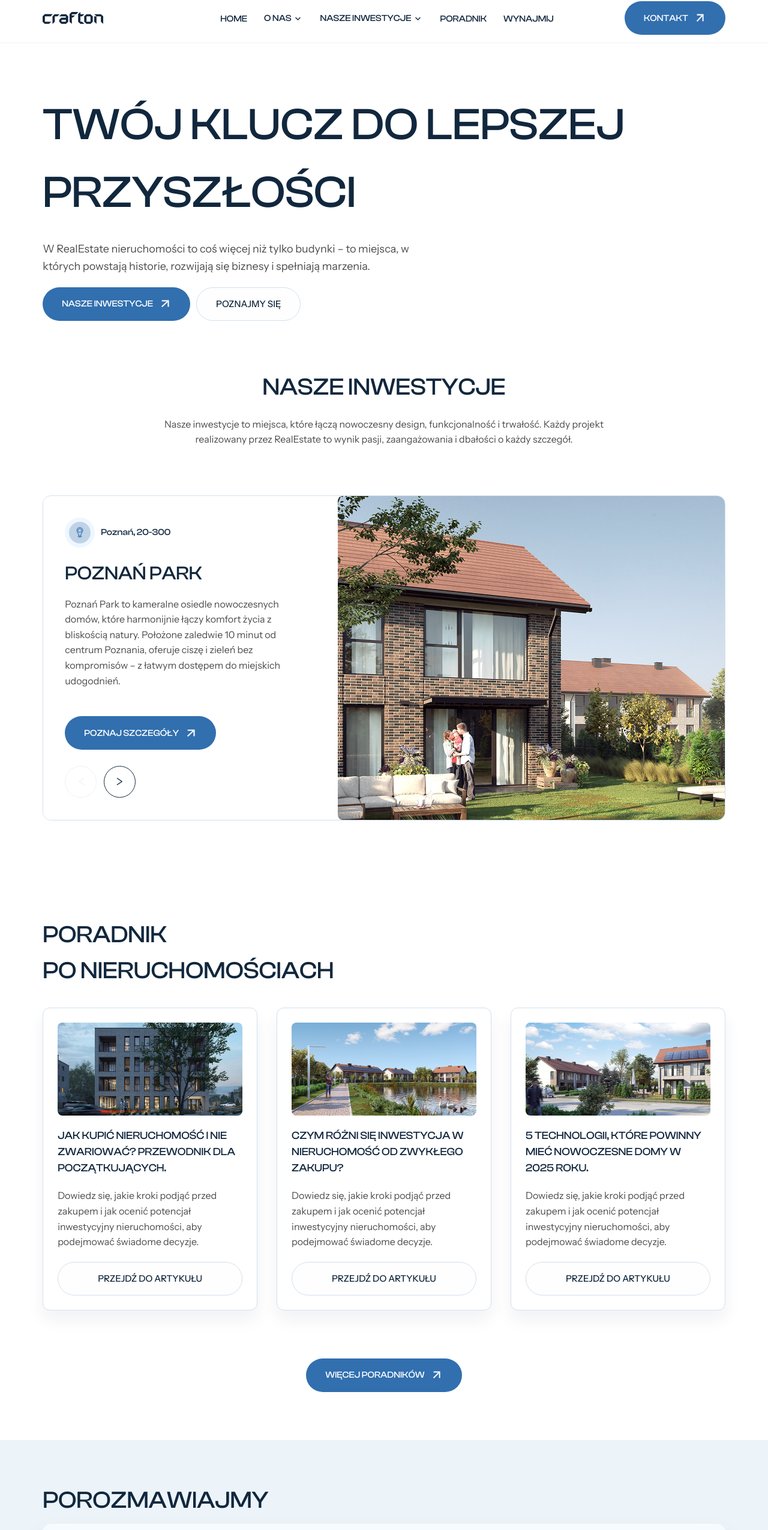
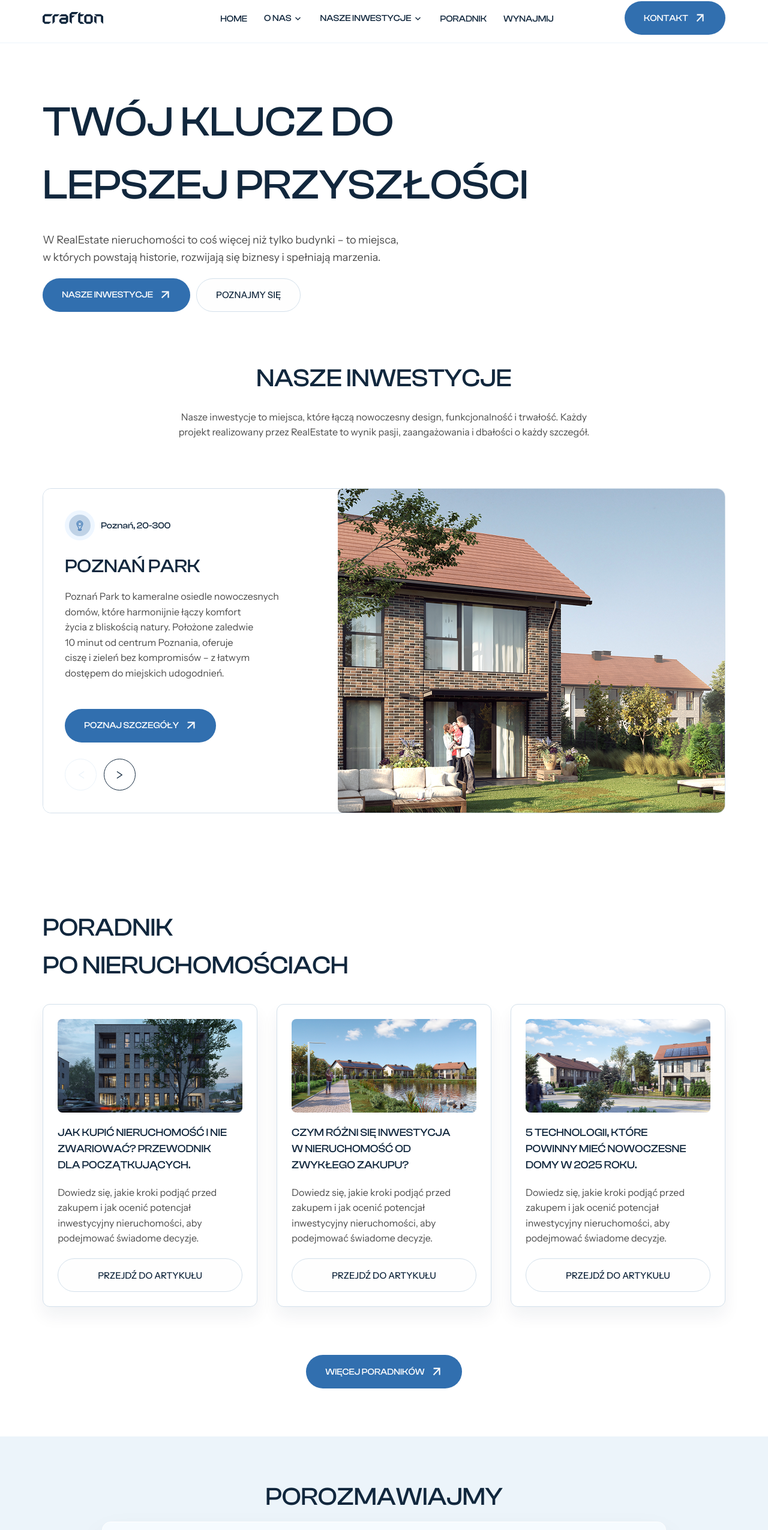
Before and after one commit to AntoniZalewski/crafton-task, a Next.js app: page / in a window 1280 px wide. Shown: the part 11-2562 px from the top of the page at 60% size. Built offline with nearby package versions, Linux system fonts and the light colour scheme.

Commit message:
Improve mobile text balance and section centering

```diff
--- a/src/app/globals.css
+++ b/src/app/globals.css
@@ -271,4 +271,14 @@ h1, h2, h3, h4, h5, h6,
     padding-top: clamp(56px, 12vw, var(--section-pad-y));
     padding-bottom: clamp(56px, 12vw, var(--section-pad-y));
   }
+
+  .text-balance{
+    text-wrap: balance;
+  }
+
+  @supports not (text-wrap: balance){
+    .text-balance{
+      text-wrap: pretty;
+    }
+  }
 }
--- a/src/components/sections/home/ContactSection.tsx
+++ b/src/components/sections/home/ContactSection.tsx
@@ -105,10 +105,10 @@ export default function ContactSection() {
       {/* Dodatkowa kotwica dla linków typu #poznajmy – zatrzymanie pod headerem */}
       <span id="poznajmy" className="block h-0 scroll-mt-[82px]" aria-hidden="true" />
 
-      <div className="mx-container w-full">
+      <div className="mx-container flex w-full flex-col items-center">
         {/* Tytuł sekcji */}
-        <div className="pb-[20px]">
-          <h2 className="use-clash h1 text-[var(--color-dark)]">
+        <div className="pb-[20px] text-center">
+          <h2 className="use-clash h1 text-balance text-[var(--color-dark)]">
             POROZMAWIAJMY
           </h2>
         </div>
@@ -117,10 +117,10 @@ export default function ContactSection() {
         <form
           onSubmit={handleSubmit}
           noValidate
-          className="flex flex-col gap-[32px] rounded-panel border border-[var(--color-white)] bg-[#F6FBFF] px-[24px] py-[36px] shadow-[0_24px_48px_rgba(17,_39,_61,_0.08)] sm:gap-[42px] sm:px-[32px] sm:py-[46px]"
+          className="flex w-full max-w-[940px] flex-col gap-[32px] rounded-panel border border-[var(--color-white)] bg-[#F6FBFF] px-[24px] py-[36px] shadow-[0_24px_48px_rgba(17,_39,_61,_0.08)] sm:gap-[42px] sm:px-[32px] sm:py-[46px]"
         >
           <div>
-            <h3 className="use-clash h4 text-[var(--color-dark)]">
+            <h3 className="use-clash h4 text-balance text-[var(--color-dark)] text-center sm:text-left">
               Zostaw nam wiadomość
             </h3>
           </div>
--- a/src/components/sections/home/HeroSection.tsx
+++ b/src/components/sections/home/HeroSection.tsx
@@ -12,17 +12,17 @@ const HeroSection = () => {
   return (
     <section className="w-full bg-[var(--color-white)]">
       {/* container: max 1280, poziome 24→80, pionowe 80 */}
-      <div className="mx-container flex w-full flex-col py-section">
+      <div className="mx-container flex w-full flex-col items-center py-section text-center sm:items-start sm:text-left">
         {/* kolumna z precyzyjnymi odstępami: 24 / 20 */}
-        <div className="flex flex-col">
-          <h1 className="h1-hero max-w-[1038px] font-display font-medium uppercase tracking-[-0.02em] text-[var(--color-dark)]">
+        <div className="flex w-full flex-col items-center sm:items-start">
+          <h1 className="h1-hero text-balance max-w-[1038px] font-display font-medium uppercase tracking-[-0.02em] text-[var(--color-dark)]">
             TWÓJ KLUCZ DO LEPSZEJ PRZYSZŁOŚCI
           </h1>
 
           {/* 24px pod H1 */}
           <div className="h-[24px]" aria-hidden="true" />
 
-          <p className="body-xl max-w-[648px] tracking-[-0.02em] text-[var(--color-text)]">
+          <p className="body-xl text-balance max-w-[648px] tracking-[-0.02em] text-[var(--color-text)]">
             W RealEstate nieruchomości to coś więcej niż tylko budynki – to miejsca, w których powstają historie, rozwijają się
             biznesy i spełniają marzenia.
           </p>
@@ -31,7 +31,7 @@ const HeroSection = () => {
           <div className="h-[20px]" aria-hidden="true" />
 
           {/* przyciski: gap 10, wyrównane do lewej */}
-          <div className="flex flex-col gap-[10px] sm:flex-row sm:flex-wrap sm:items-center">
+          <div className="flex w-full flex-col items-center gap-[10px] sm:w-auto sm:flex-row sm:flex-wrap sm:items-center sm:justify-start">
             <Button
               as="link"
               href="#inwestycje"
--- a/src/components/sections/home/InvestmentSection.tsx
+++ b/src/components/sections/home/InvestmentSection.tsx
@@ -124,10 +124,10 @@ export default function InvestmentSection() {
       {/* Nagłówek + lead */}
       <div className="mx-container pb-[80px] text-center">
         <div className="mx-auto flex max-w-[1280px] flex-col gap-[20px]">
-          <h2 className="h1 uppercase text-[var(--color-dark)]">
+          <h2 className="h1 text-balance uppercase text-[var(--color-dark)]">
             NASZE INWESTYCJE
           </h2>
-          <p className="body-l font-sans mx-auto max-w-[750px] text-text-secondary">
+          <p className="body-l text-balance font-sans mx-auto max-w-[750px] text-text-secondary">
             Nasze inwestycje to miejsca, które łączą nowoczesny design,
             funkcjonalność i trwałość. Każdy projekt realizowany przez RealEstate
             to wynik pasji, zaangażowania i dbałości o każdy szczegół.
@@ -160,12 +160,12 @@ export default function InvestmentSection() {
               </div>
 
               {/* Tytuł inwestycji */}
-              <h3 className="h2 mt-[10px] uppercase text-[var(--color-dark)]">
+              <h3 className="h2 text-balance mt-[10px] uppercase text-[var(--color-dark)]">
                 {current.title}
               </h3>
 
               {/* Opis */}
-              <p className="body-l font-sans mt-[4px] max-w-[443px] text-text-secondary">
+              <p className="body-l text-balance font-sans mt-[4px] max-w-[443px] text-text-secondary">
                 {current.desc}
               </p>
 
--- a/src/components/sections/home/PropertyAdvisorySection.tsx
+++ b/src/components/sections/home/PropertyAdvisorySection.tsx
@@ -35,7 +35,7 @@ export default function PropertyAdvisorySection() {
         {/* Nagłówek sekcji — Clash Display Medium 42/120, uppercase */}
         <h2
           id="advisory-heading"
-          className="h1 uppercase text-[var(--color-dark)]"
+          className="h1 text-balance uppercase text-[var(--color-dark)] text-center lg:text-left"
         >
           <span className="block">PORADNIK</span>
           <span className="block">PO NIERUCHOMOŚCIACH</span>
@@ -64,13 +64,13 @@ export default function PropertyAdvisorySection() {
               {/* Tytuł kafelka — Clash Display Medium 18/160, uppercase */}
               <h3
                 id={`article-${article.id}-title`}
-                className="h4 uppercase text-[var(--color-dark)]"
+                className="h4 text-balance uppercase text-[var(--color-dark)] text-center lg:text-left"
               >
                 {article.title}
               </h3>
 
               {/* Lead — Instrument Sans / body-l */}
-              <p className="body-l text-text-secondary">
+              <p className="body-l text-balance text-text-secondary text-center lg:text-left">
                 Dowiedz się, jakie kroki podjąć przed zakupem i jak ocenić
                 potencjał inwestycyjny nieruchomości, aby podejmować świadome decyzje.
               </p>
--- a/src/styles/typography.css
+++ b/src/styles/typography.css
@@ -2,41 +2,46 @@
 .h1-hero {
   font-family: var(--font-clash);
   font-weight: 500;
-  font-size: clamp(2.5rem, calc(1.5rem + 4vw), 4.6875rem);
-  line-height: clamp(1.1, 1.05 + 0.12vw, 1.2);
+  font-size: clamp(2.25rem, calc(1.5rem + 3.6vw), 4.6875rem);
+  line-height: clamp(1.1, 1.08 + 0.1vw, 1.2);
   letter-spacing: 0;
+  text-wrap: balance;
 }
 
 .h1 {
   font-family: var(--font-clash);
   font-weight: 500;
-  font-size: clamp(2rem, calc(1.3rem + 1.5vw), 2.625rem);
-  line-height: clamp(1.25, 1.2 + 0.12vw, 1.4);
+  font-size: clamp(1.625rem, calc(1.15rem + 1.9vw), 2.625rem);
+  line-height: clamp(1.25, 1.18 + 0.12vw, 1.4);
   letter-spacing: 0;
+  text-wrap: balance;
 }
 
 .h2-hero {
   font-family: var(--font-clash);
   font-weight: 500;
-  font-size: clamp(2.25rem, calc(1.65rem + 1.5vw), 3.5rem);
-  line-height: clamp(1.2, 1.16 + 0.1vw, 1.4);
+  font-size: clamp(2rem, calc(1.4rem + 1.8vw), 3.5rem);
+  line-height: clamp(1.2, 1.15 + 0.08vw, 1.35);
   letter-spacing: 0;
+  text-wrap: balance;
 }
 
 .h2 {
   font-family: var(--font-clash);
   font-weight: 500;
-  font-size: clamp(1.75rem, calc(1.35rem + 0.8vw), 2rem);
-  line-height: clamp(1.3, 1.26 + 0.1vw, 1.4);
+  font-size: clamp(1.5rem, calc(1.2rem + 0.95vw), 2rem);
+  line-height: clamp(1.28, 1.24 + 0.08vw, 1.4);
   letter-spacing: 0;
+  text-wrap: balance;
 }
 
 .h3 {
   font-family: var(--font-clash);
   font-weight: 500;
-  font-size: clamp(1.375rem, calc(1.15rem + 0.6vw), 1.5rem);
-  line-height: clamp(1.35, 1.3 + 0.08vw, 1.4);
+  font-size: clamp(1.25rem, calc(1.1rem + 0.55vw), 1.5rem);
+  line-height: clamp(1.32, 1.28 + 0.06vw, 1.4);
   letter-spacing: 0;
+  text-wrap: balance;
 }
 
 .h4 {
@@ -45,6 +50,7 @@
   font-size: clamp(1rem, calc(0.95rem + 0.3vw), 1.125rem);
   line-height: clamp(1.45, 1.5, 1.6);
   letter-spacing: 0;
+  text-wrap: balance;
 }
 
 .h5 {
```
